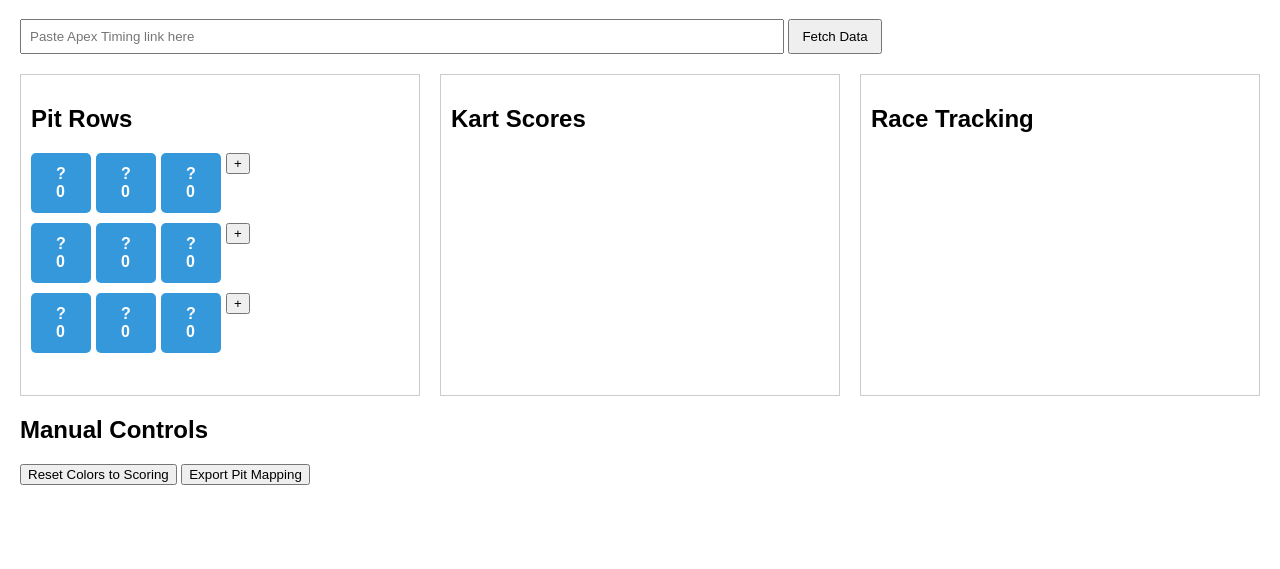
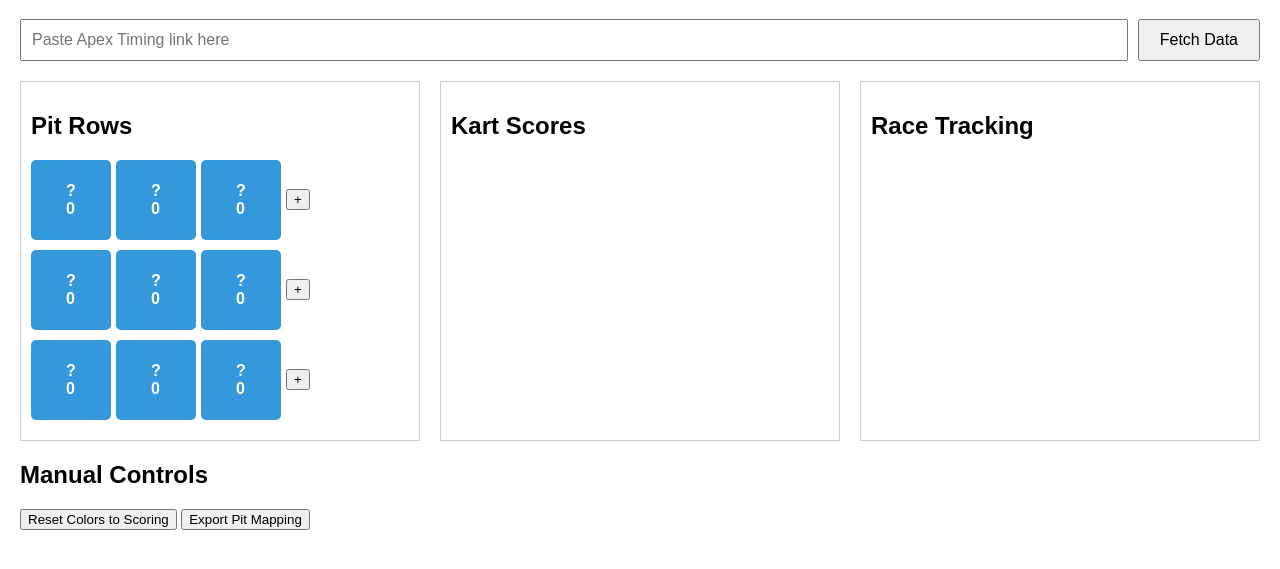
Before and after one commit to danieldobiszmotokary-jpg/SKCEB-Kart-Tracker-v2, a website: page public/index.html in a window 1280 px wide. Shown: the part 81-650 px from the top of the page. Drawn offline with Linux system fonts and the light colour scheme.

Commit message:
Update styles.css

```diff
--- a/public/styles.css
+++ b/public/styles.css
@@ -10,46 +10,61 @@ body {
 
 .input-section {
     margin-bottom: 20px;
+    display: flex;
+    flex-wrap: wrap;
+    gap: 10px;
 }
 
 .input-section input {
-    width: 60%;
-    padding: 8px;
+    flex: 1 1 60%;
+    padding: 10px;
+    font-size: 16px;
 }
 
 .input-section button {
-    padding: 8px 12px;
+    padding: 10px 20px;
+    font-size: 16px;
 }
 
 .main-section {
     display: flex;
+    flex-wrap: wrap;
     gap: 20px;
 }
 
 .pit-visualization, .kart-scores, .race-tracking {
     border: 1px solid #ccc;
     padding: 10px;
-    flex: 1;
+    flex: 1 1 300px;
     min-height: 300px;
 }
 
 .pit-row {
     display: flex;
-    align-items: flex-start;
+    align-items: center;
     margin-bottom: 10px;
+    overflow-x: auto;
 }
 
 .kart-box {
-    width: 60px;
-    height: 60px;
+    min-width: 70px;
+    min-height: 70px;
     margin-right: 5px;
     display: flex;
+    flex-direction: column;
     align-items: center;
     justify-content: center;
     color: white;
     font-weight: bold;
     border-radius: 5px;
     position: relative;
+    padding: 5px;
+}
+
+.kart-box input, .kart-box select {
+    width: 60px;
+    font-size: 12px;
+    margin-top: 3px;
 }
 
 .kart-box.blue { background-color: #3498db; }
```
